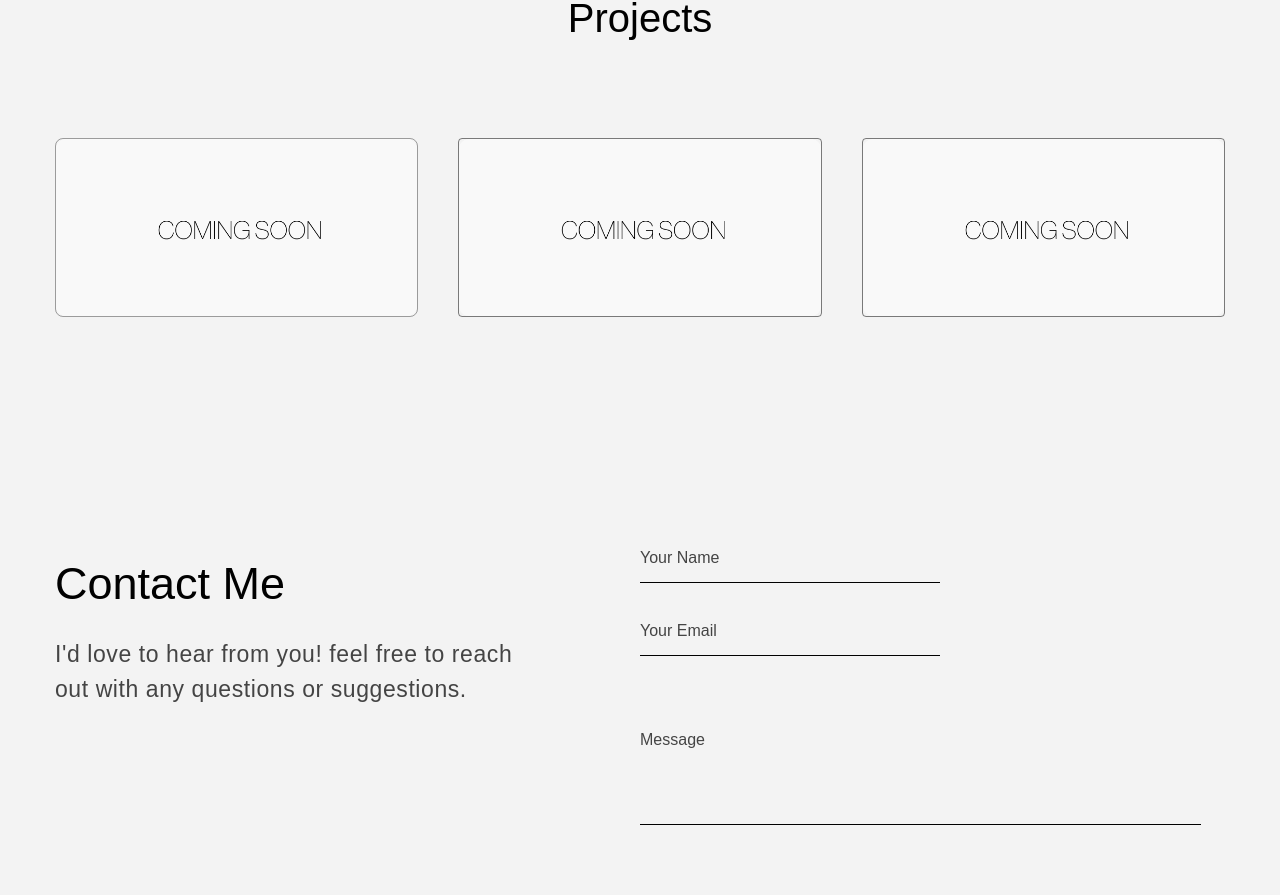
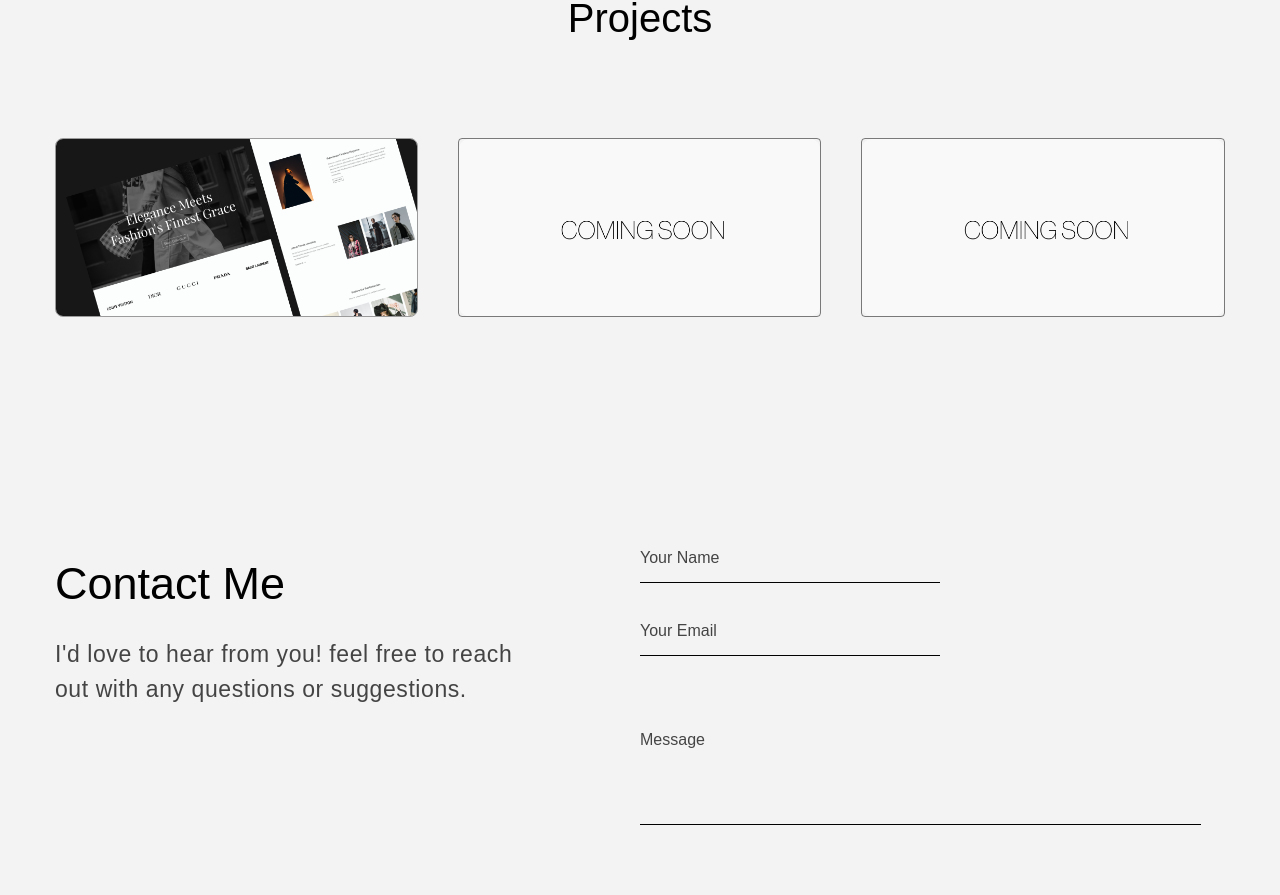
Before and after one commit to kntxx/portfolio, a React (Vite) app: page / in a window 1280 px wide. Shown: the part 1657-2552 px from the top of the page. Built offline with nearby package versions, Linux system fonts and the light colour scheme.

Commit message:
Add First Project

```diff
--- a/src/Components/Projects.jsx
+++ b/src/Components/Projects.jsx
@@ -1,5 +1,5 @@
 import React from "react";
-import { projectspic } from "../assets";
+import { projectspic, project1 } from "../assets";
 import { motion } from "framer-motion";
 import { fadeIn } from "../variants.js";
 
@@ -26,20 +26,36 @@ const Projects = () => {
               variants={fadeIn("down", 0.7)}
               initial="hidden"
               whileInView={"show"}
-              className="group relative max-w-[200px] md:max-w-[300px] lg:max-w-full overflow-hidden border border-lightgray/50 rounded-lg"
+              className="group relative max-w-[200px] md:max-w-[500px]  overflow-hidden border border-lightgray/50 rounded-lg"
             >
               <div className=" cursor-pointer  group-hover:bg-black/70 w-full h-full absolute z-10 transition-all duration-300"></div>
 
               <img
                 className="  group-hover:scale-125 transition-all duration-500 "
-                src={projectspic}
+                src={project1}
               />
+
+              <div className="absolute -bottom-full left-12 group-hover:bottom-20 transition-all duration-700 z-50">
+                <span className="text-3xl text-white font-thin">
+                  {" "}
+                  Envogue Elite
+                </span>
+              </div>
+              <div className="absolute -bottom-full left-12 group-hover:bottom-10 transition-all duration-500 z-50 ">
+                <span>
+                  <a href="https://envogueelite.vercel.app/" target="_blank">
+                    <button className="font- bg-bgcol text-black p-[2px] w-[90px] rounded">
+                      Live Demo
+                    </button>
+                  </a>
+                </span>
+              </div>
             </motion.div>
             <motion.div
               variants={fadeIn("down", 0.9)}
               initial="hidden"
               whileInView={"show"}
-              className="group relative max-w-[200px] md:max-w-[300px] lg:max-w-full overflow-hidden border border-black/50 rounded"
+              className="group relative max-w-[200px] md:max-w-[500px]  overflow-hidden border border-black/50 rounded"
             >
               <div className=" cursor-pointer  group-hover:bg-black/70 w-full h-full absolute z-10 transition-all duration-300"></div>
 
@@ -52,7 +68,7 @@ const Projects = () => {
               variants={fadeIn("down", 1)}
               initial="hidden"
               whileInView={"show"}
-              className="group relative max-w-[200px] md:max-w-[300px] lg:max-w-full overflow-hidden border border-black/50 rounded"
+              className="group relative max-w-[200px] md:max-w-[500px]  overflow-hidden border border-black/50 rounded"
             >
               <div className=" cursor-pointer  group-hover:bg-black/70 w-full h-full absolute z-10 transition-all duration-300"></div>
 
--- a/src/assets/index.js
+++ b/src/assets/index.js
@@ -2,4 +2,5 @@ import aboutme from "./aboutme.png";
 import newaboutpic from "./newaboutpic.png"
 import logo from "./logo.svg";
 import projectspic from "./projectspic.png"
-export { aboutme, logo,newaboutpic,projectspic };
+import project1 from "./project1.png";
+export { aboutme, logo, newaboutpic, projectspic, project1 };
```
Also changed, not shown: src/assets/project1.png (added).
